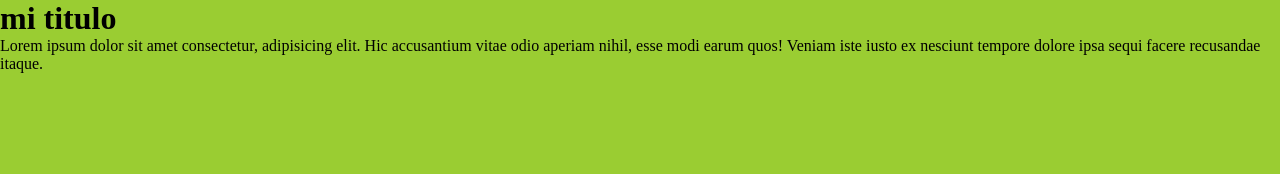
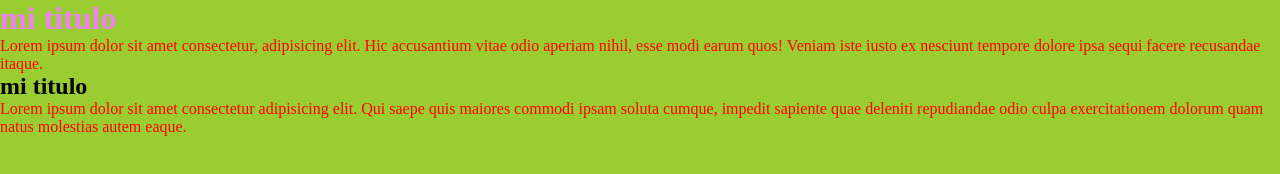
Before and after one commit to SANTDAVAL/preentrega2-davalos, a plain HTML site: page index.html in a window 1280 px wide. Drawn offline with Linux system fonts and the light colour scheme.

Commit message:
ingreso un h2 y un parrafo

```diff
--- a/estilos.css
+++ b/estilos.css
@@ -6,3 +6,9 @@
 body{
     background-color: yellowgreen;
 }
+h1{
+    color: violet;
+}
+p{
+    color: #f00;
+}
--- a/index.html
+++ b/index.html
@@ -9,5 +9,7 @@
 <body>
     <h1>mi titulo</h1>
     <p>Lorem ipsum dolor sit amet consectetur, adipisicing elit. Hic accusantium vitae odio aperiam nihil, esse modi earum quos! Veniam iste iusto ex nesciunt tempore dolore ipsa sequi facere recusandae itaque.</p>
+    <h2>mi titulo</h2>
+    <p>Lorem ipsum dolor sit amet consectetur adipisicing elit. Qui saepe quis maiores commodi ipsam soluta cumque, impedit sapiente quae deleniti repudiandae odio culpa exercitationem dolorum quam natus molestias autem eaque.</p>
 </body>
 </html>
```
